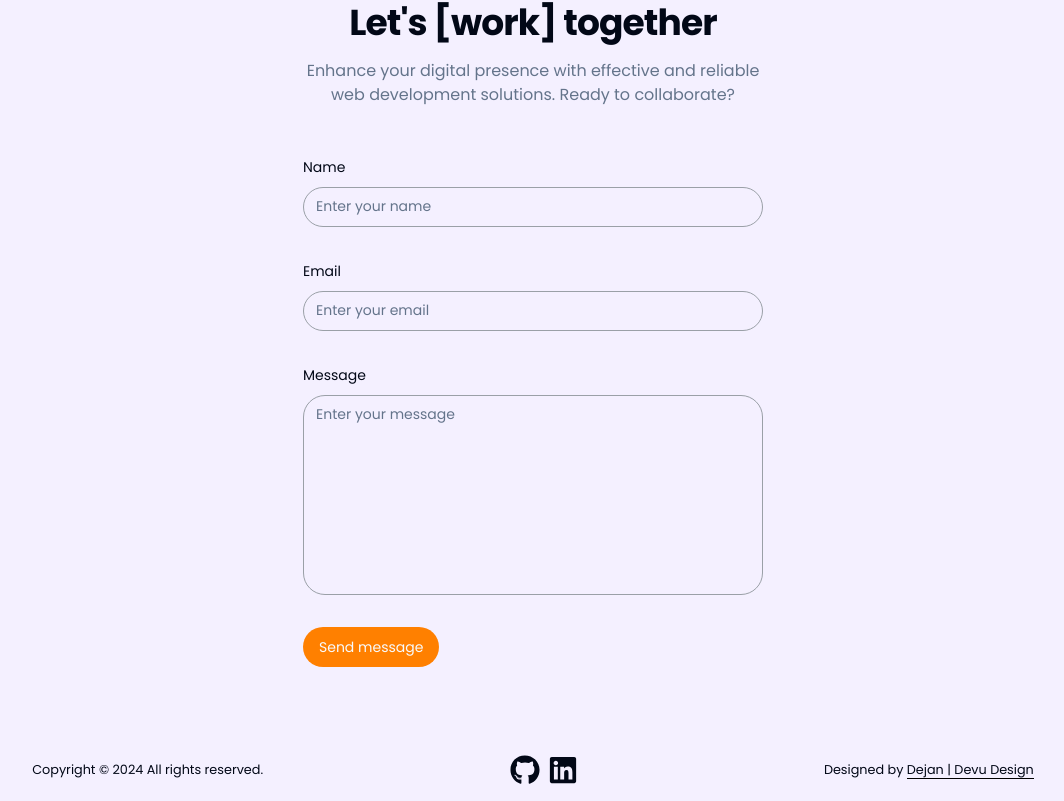
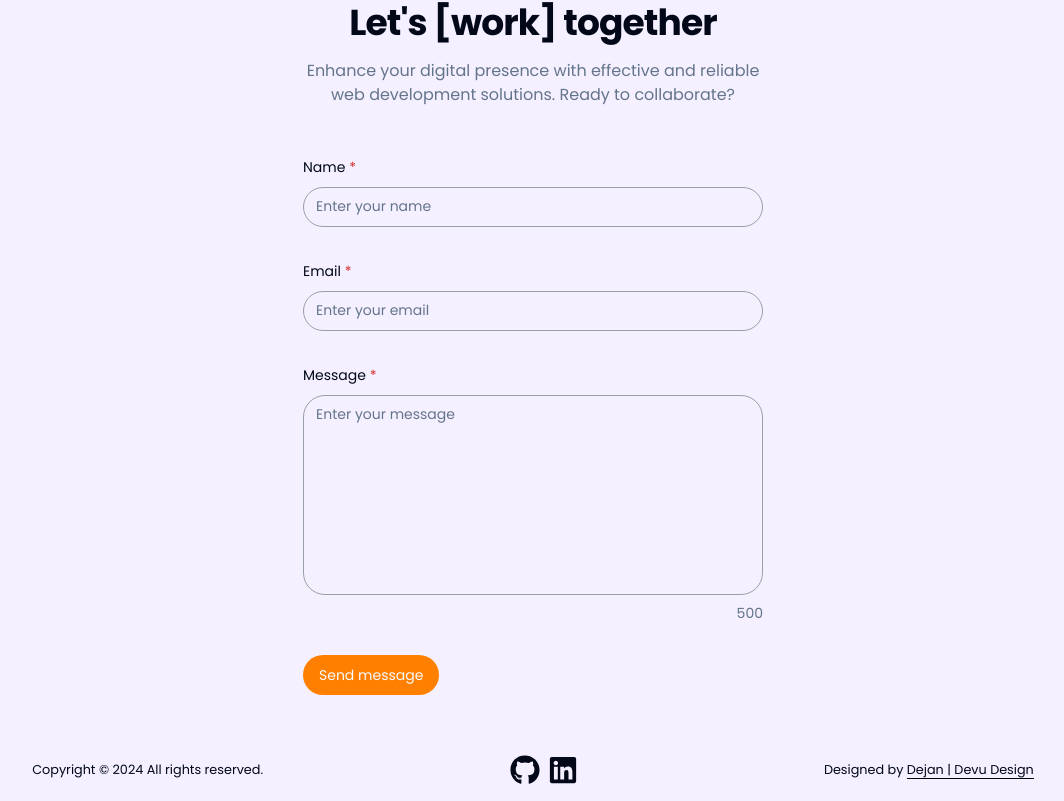
Before and after one commit to denispianelli/my-portfolio, a Next.js app: page / in a window 1280 px wide. Shown: the part 2879-3680 px from the top of the page, without its empty margins (107-1171 px from the left). Built offline with nearby package versions, Linux system fonts and the light colour scheme.

Commit message:
chore: Update Contact component to display remaining characters for message input

```diff
--- a/src/components/contact.tsx
+++ b/src/components/contact.tsx
@@ -6,6 +6,7 @@ import { z } from 'zod';
 import {
   Form,
   FormControl,
+  FormDescription,
   FormField,
   FormItem,
   FormLabel,
@@ -31,7 +32,7 @@ const ContactFormSchema = z
       .email({ message: 'Please enter a valid email address' }),
     message: z
       .string()
-      .min(10, { message: 'Your message must be at least 10 characters' })
+      .min(1, { message: 'Your message is required' })
       .max(500, { message: 'Your message must be at most 500 characters' }),
   })
   .required();
@@ -47,6 +48,10 @@ export default function Contact() {
   });
 
   const { toast } = useToast();
+
+  const messageValue = form.watch('message');
+  const messageLength = 500;
+  const charactersLeft = messageLength - messageValue.length;
 
   async function onSubmit(values: z.infer<typeof ContactFormSchema>) {
     await sendMail(values);
@@ -73,7 +78,9 @@ export default function Contact() {
             name="name"
             render={({ field }) => (
               <FormItem>
-                <FormLabel>Name</FormLabel>
+                <FormLabel>
+                  Name <span className="text-destructive">*</span>
+                </FormLabel>
                 <FormControl>
                   <Input placeholder="Enter your name" {...field} />
                 </FormControl>
@@ -86,7 +93,9 @@ export default function Contact() {
             name="email"
             render={({ field }) => (
               <FormItem>
-                <FormLabel>Email</FormLabel>
+                <FormLabel>
+                  Email <span className="text-destructive">*</span>
+                </FormLabel>
                 <FormControl>
                   <Input
                     type="email"
@@ -103,14 +112,20 @@ export default function Contact() {
             name="message"
             render={({ field }) => (
               <FormItem>
-                <FormLabel>Message</FormLabel>
+                <FormLabel>
+                  Message <span className="text-destructive">*</span>
+                </FormLabel>
                 <FormControl>
                   <Textarea
+                    maxLength={500}
                     placeholder="Enter your message"
                     className="h-[200px] resize-none"
                     {...field}
                   />
                 </FormControl>
+                <FormDescription className="text-end">
+                  {charactersLeft}
+                </FormDescription>
                 <FormMessage />
               </FormItem>
             )}
```
